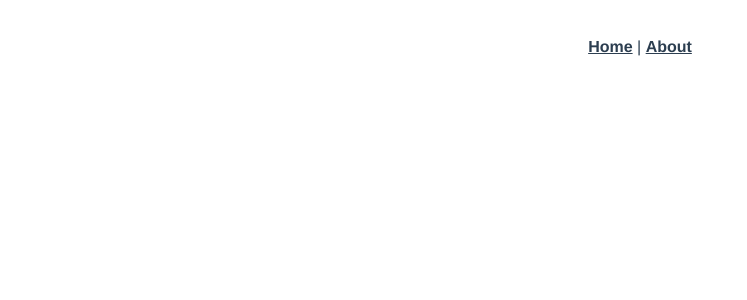
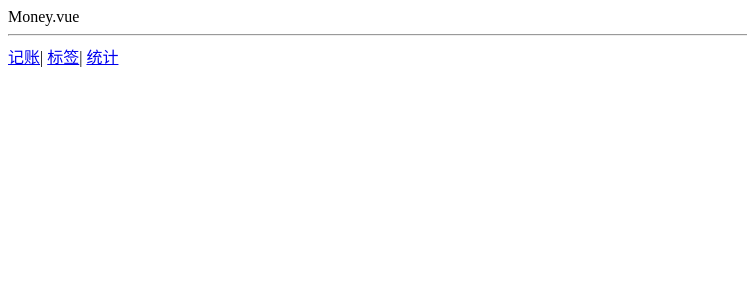
Before and after one commit to li123147/speney-website-1, a Vue app: page /#/money in a window 1280 px wide. Shown: the top 300 px of the page, without its empty margins (0-747 px from the left). Built offline with nearby package versions, Linux system fonts and the light colour scheme.

Commit message:
“创建三个页面”

```diff
--- a/src/App.vue
+++ b/src/App.vue
@@ -1,10 +1,13 @@
+import router from './router/index';
 <template>
-  <div id="app">
-    <div id="nav">
-      <router-link to="/">Home</router-link> |
-      <router-link to="/about">About</router-link>
+  <div>
+    <router-view />
+    <hr />
+    <div>
+      <router-link to="/money">记账</router-link>|
+      <router-link to="/labels">标签</router-link>|
+      <router-link to="/statistics">统计</router-link>
     </div>
-    <router-view/>
   </div>
 </template>
 
--- a/src/router/index.ts
+++ b/src/router/index.ts
@@ -1,27 +1,32 @@
-import Vue from 'vue'
-import VueRouter, { RouteConfig } from 'vue-router'
-import Home from '../views/Home.vue'
+import Vue from "vue";
+import VueRouter, { RouteConfig } from "vue-router";
+import Home from "../views/Home.vue";
+import Money from "@/views/Money.vue";
+import Labels from "@/views/Labels.vue";
+import Statistics from "@/views/Statistics.vue";
 
-Vue.use(VueRouter)
+Vue.use(VueRouter);
 
-  const routes: Array<RouteConfig> = [
+const routes = [
   {
-    path: '/',
-    name: 'Home',
-    component: Home
+    path: "/",
+    redirect: "/money",
   },
   {
-    path: '/about',
-    name: 'About',
-    // route level code-splitting
-    // this generates a separate chunk (about.[hash].js) for this route
-    // which is lazy-loaded when the route is visited.
-    component: () => import(/* webpackChunkName: "about" */ '../views/About.vue')
-  }
-]
+    path: "/money",
+    component: Money,
+  },
+  {
+    path: "/labels",
+    component: Labels,
+  },
+  {
+    path: "/statistics",
+    component: Statistics,
+  },
+];
+const router = new VueRouter({
+  routes,
+});
 
-const router = new VueRouter({
-  routes
-})
-
-export default router
+export default router;
--- /dev/null
+++ b/src/views/Labels.vue
@@ -0,0 +1,13 @@
+import Labels from '@/views/Labels.vue';
+<template>
+  <div>Labels.vue</div>
+</template>
+
+<script lang="ts">
+export default {
+    name:'Labels'
+};
+</script>
+
+<style lang="scss" scoped>
+</style>
--- /dev/null
+++ b/src/views/Money.vue
@@ -0,0 +1,12 @@
+<template>
+  <div>Money.vue</div>
+</template>
+
+<script lang="ts">
+export default {
+  name: "Money"
+};
+</script>
+
+<style lang="scss" scoped>
+</style>
--- /dev/null
+++ b/src/views/Statistics.vue
@@ -0,0 +1,13 @@
+import Statistics from '@/views/Statistics.vue';
+<template>
+  <div>Statistics.vue</div>
+</template>
+
+<script lang="ts">
+export default {
+name:'Statistics'
+};
+</script>
+
+<style lang="scss" scoped>
+</style>
```
